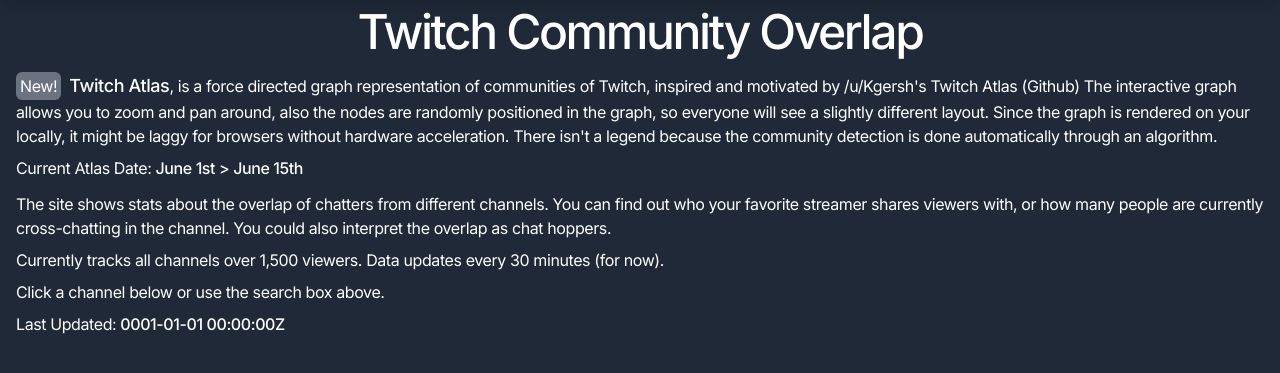
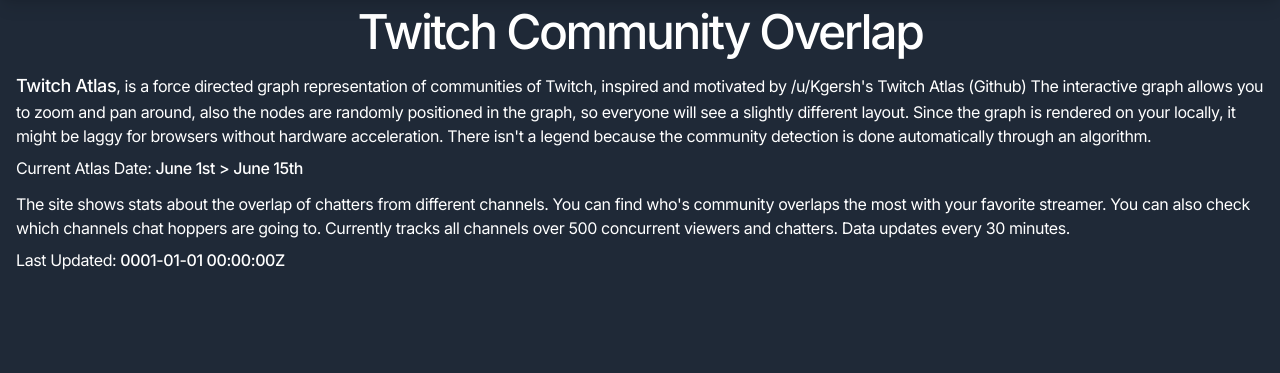
Before and after one commit to snoww/TwitchOverlap, an ASP.NET Core app: template TwitchOverlap/Views/Home/Index.cshtml in a window 1280 px wide. Shown: the part 72-445 px from the top of the page. Run offline with ASP.NET Core 8, Linux system fonts and the light colour scheme; the template is opened without the code that fills it, so the values that code supplies are empty; style sheets or scripts are compiled from the project's sources; some libraries are stand-ins or nearby versions.

Commit message:
update meta tags update descriptions

```diff
--- a/TwitchOverlap/Views/Home/Channel.cshtml
+++ b/TwitchOverlap/Views/Home/Channel.cshtml
@@ -8,7 +8,7 @@
 @section metatags
 {
     <meta property="og:title" content="@Model.Channel.DisplayName - Twitch Community Overlap">
-    <meta property="og:description" content="Chat hopper stats for @Model.Channel.DisplayName. Currently sharing @Model.Channel.Shared.ToString("N0") total viewers. Find out in detail who's viewers are channel hopping to @Model.Channel.DisplayName. The site is open source on GitHub."/>
+    <meta property="og:description" content="Chat hopper stats for @Model.Channel.DisplayName. Currently sharing @Model.Channel.Shared.ToString("N0") total viewers. Find out in detail which channels @Model.Channel.DisplayName's viewers are watching, or who's viewers are watching to @Model.Channel.DisplayName. The site is open source on GitHub."/>
     <meta property="og:image" content="https://static-cdn.jtvnw.net/jtv_user_pictures/@Model.Channel.Avatar">
 }
 
--- a/TwitchOverlap/Views/Home/Index.cshtml
+++ b/TwitchOverlap/Views/Home/Index.cshtml
@@ -9,7 +9,7 @@
 @section metatags
 {
     <meta property="og:title" content="Twitch Overlap">
-    <meta property="og:description" content="The site shows stats about the overlap of chatters from different channels on Twitch. You can find out who your favorite streamer shares viewers with, or how many people are currenlty chat hopping. The site is open source on GitHub."/>
+    <meta property="og:description" content="The site shows stats about the overlap of chatters from different channels on Twitch. You can find out who your favorite streamer shares viewers with, or how many people are currently chat hopping. The site is open source on GitHub."/>
 }
 
 <div class="container w-full md:max-w-5xl xl:max-w-7xl mx-auto mx-2 tracking-tight mt-16 mb-20">
@@ -22,12 +22,10 @@
             <h1 class="font-medium tracking-tighter text-5xl text-center mb-4">Twitch Community Overlap</h1>
         </environment>
         <div class="mb-3">
-            <span><span class="mr-2 bg-gray-500 p-1 rounded-md text-white">New!</span><a class="no-underline hover:no-underline hover:text-pink-500 dark:hover:text-pink-800 text-lg font-medium" href="/atlas">Twitch Atlas</a>, is a force directed graph representation of communities of Twitch, inspired and motivated by <a class="no-underline hover:no-underline hover:text-pink-500 dark:hover:text-pink-800" href="https://www.reddit.com/user/Kgersh">/u/Kgersh's</a> Twitch Atlas (<a class="no-underline hover:no-underline hover:text-pink-500 dark:hover:text-pink-800" href="https://github.com/KiranGershenfeld/VisualizingTwitchCommunities">Github</a>) The interactive graph allows you to zoom and pan around, also the nodes are randomly positioned in the graph, so everyone will see a slightly different layout. Since the graph is rendered on your locally, it might be laggy for browsers without hardware acceleration. There isn't a legend because the community detection is done automatically through an algorithm.</span>
+            <span><a class="no-underline hover:no-underline hover:text-pink-500 dark:hover:text-pink-800 text-lg font-medium" href="/atlas">Twitch Atlas</a>, is a force directed graph representation of communities of Twitch, inspired and motivated by <a class="no-underline hover:no-underline hover:text-pink-500 dark:hover:text-pink-800" href="https://www.reddit.com/user/Kgersh">/u/Kgersh's</a> Twitch Atlas (<a class="no-underline hover:no-underline hover:text-pink-500 dark:hover:text-pink-800" href="https://github.com/KiranGershenfeld/VisualizingTwitchCommunities">Github</a>) The interactive graph allows you to zoom and pan around, also the nodes are randomly positioned in the graph, so everyone will see a slightly different layout. Since the graph is rendered on your locally, it might be laggy for browsers without hardware acceleration. There isn't a legend because the community detection is done automatically through an algorithm.</span>
             <p class="mt-2">Current Atlas Date: <span class="font-medium">June 1st > June 15th</span></p>
         </div>
-        <p class="mb-2">The site shows stats about the overlap of chatters from different channels. You can find out who your favorite streamer shares viewers with, or how many people are currently cross-chatting in the channel. You could also interpret the overlap as chat hoppers.</p>
-        <p class="mb-2">Currently tracks all channels over 1,500 viewers. Data updates every 30 minutes (for now).</p>
-        <p class="mb-2">Click a channel below or use the search box above.</p>
+        <p class="mb-2">The site shows stats about the overlap of chatters from different channels. You can find who's community overlaps the most with your favorite streamer. You can also check which channels chat hoppers are going to. Currently tracks all channels over 500 concurrent viewers and chatters. Data updates every 30 minutes.</p>
         <div class="flex mb-2">
             <div class="mb-1 pr-1">Last Updated:</div>
             <div class="font-medium">
@@ -54,7 +52,6 @@
         </div>
     </div>
 
-
     <div class="grid grid-cols-2 sm:grid-cols-3 md:grid-cols-4 lg:grid-cols-5 xl:grid-cols-6 gap-2 sm:gap-4 mx-2 sm:mx-4">
         @foreach (ChannelSummary summary in Model.Channels)
         {
```
Also changed, not shown: TwitchOverlap/Views/Home/NoData.cshtml (+5 -4 lines), TwitchOverlap/Views/Home/NoSummary.cshtml (+7 -6 lines).
